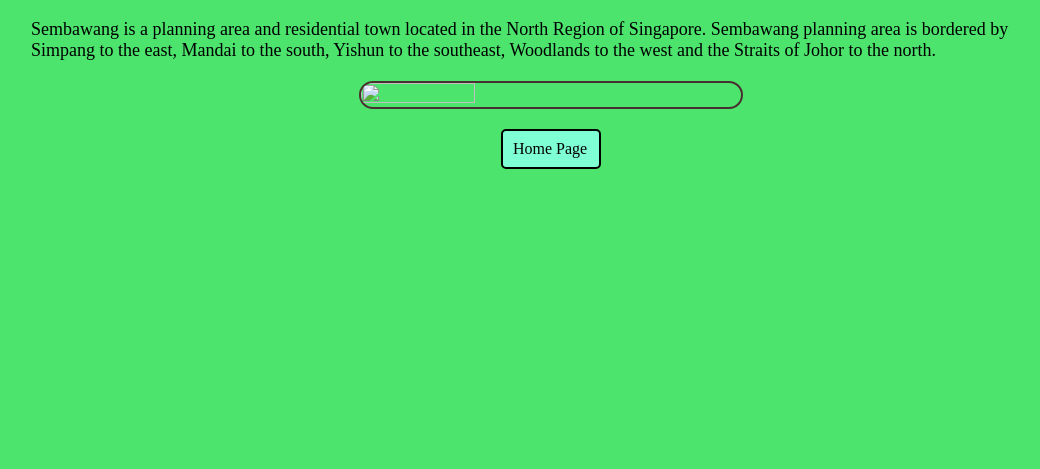
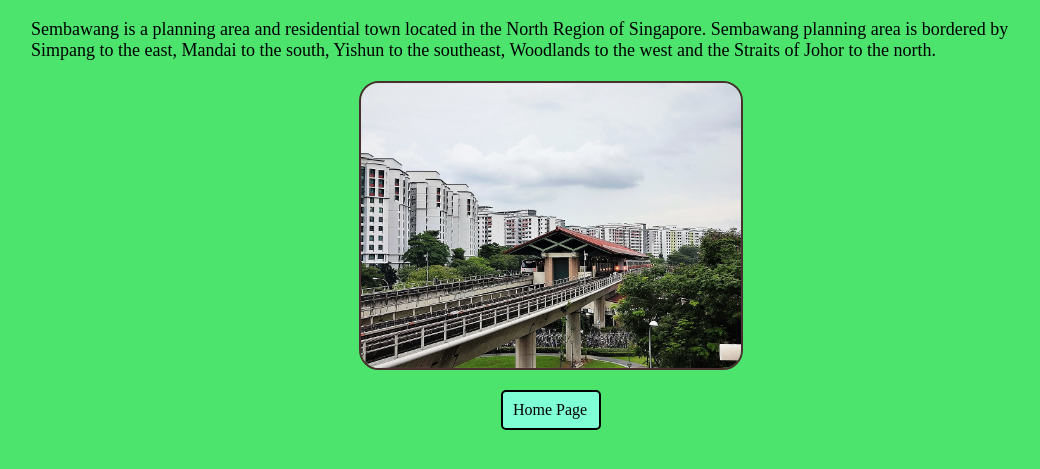
Before and after one commit to Vanmathidhina/Hoverable-Map, a plain HTML site: page sembawag.html in a window 1280 px wide. Shown: the part 61-530 px from the top of the page, without its empty margins (97-1137 px from the left). Drawn offline with Linux system fonts and the light colour scheme.

Commit message:
Update sembawag.html

```diff
--- a/sembawag.html
+++ b/sembawag.html
@@ -12,7 +12,7 @@
       <div class="para">Sembawang is a planning area and residential town located in the North Region of Singapore.
            Sembawang planning area is bordered by Simpang to the east, Mandai to the south, Yishun
             to the southeast, Woodlands to the west and the Straits of Johor to the north.</div>
-            <img src="images/sembawag.jpg" alt="">
+            <img src="sembawag.jpg" alt="">
 
             <a  class="btn" href="index.html"> Home Page</a>
             <!-- <button class="btn ">Home Page</button> -->
```
